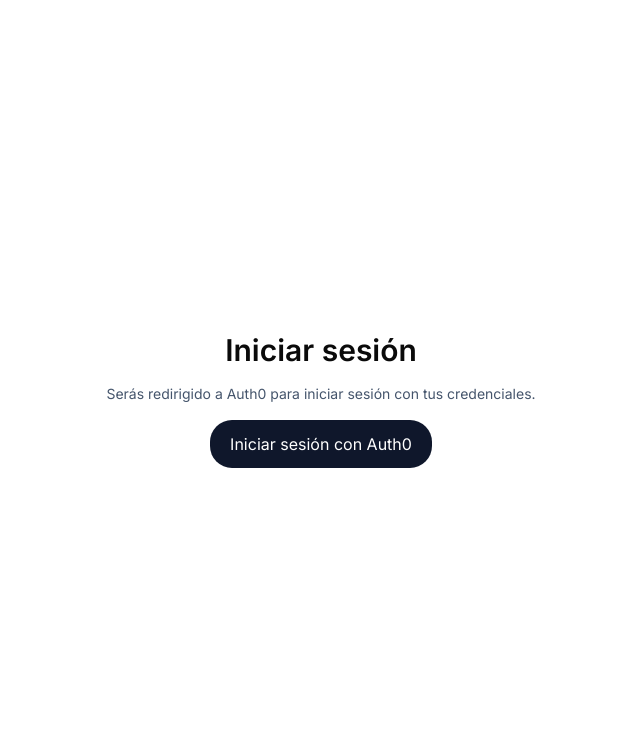
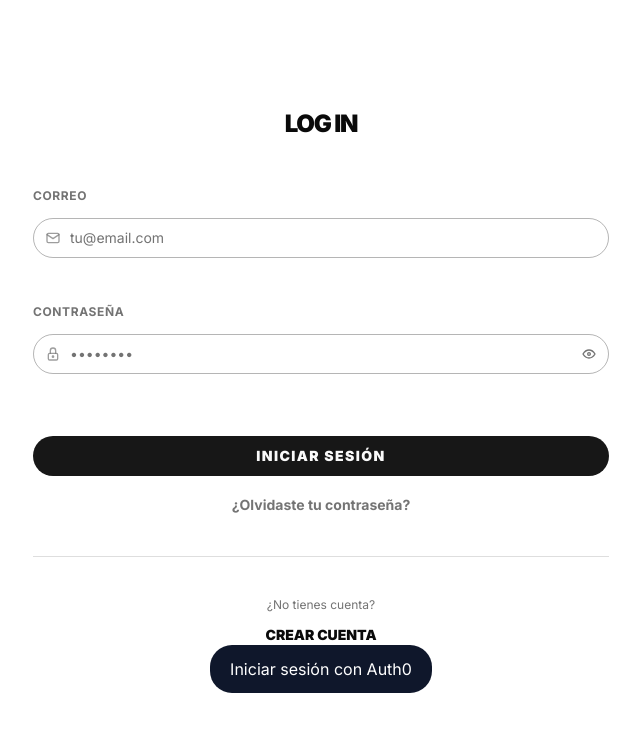
Before and after one commit to IIC3143-Proyecto/Frontend, a Next.js app: page /login in a window 1280 px wide. Shown: the top 732 px of the page, without its empty margins (319-959 px from the left). Built offline with nearby package versions, Linux system fonts and the light colour scheme.

Commit message:
op inicio sesion a0

```diff
--- a/src/app/login/page.tsx
+++ b/src/app/login/page.tsx
@@ -1,15 +1,15 @@
-"use client";
+import { LoginForm } from "@/components/features/auth/login-form"
 
 export default function LoginPage() {
   return (
-    <main className="min-h-screen flex flex-col items-center justify-center gap-4 p-6">
-      <h1 className="text-3xl font-semibold">Iniciar sesión</h1>
-      <p className="max-w-md text-center text-sm text-slate-600">
-        Serás redirigido a Auth0 para iniciar sesión con tus credenciales.
-      </p>
+    <main className="flex min-h-[100dvh] w-full flex-col items-center justify-center bg-background px-10 py-12">
+      <h1 className="mb-12 text-center text-xl sm:text-2xl font-black uppercase tracking-tighter text-foreground">
+        Log in
+      </h1>
+      <LoginForm />
       <a href="/api/auth/login" className="rounded-md bg-slate-900 px-5 py-3 text-white hover:bg-slate-700">
         Iniciar sesión con Auth0
       </a>
     </main>
-  );
+  )
 }
--- a/src/app/page.tsx
+++ b/src/app/page.tsx
@@ -1,16 +1,21 @@
 // Ejemplo rápido para tu page.tsx
 import { Auth0Client } from '@auth0/nextjs-auth0/server';
+import { Link } from 'lucide-react';
 
 export default async function Page() {
   const auth0 = new Auth0Client();
   const session = await auth0.getSession();
 
-  if (!session) return <a href="/api/auth/login">Ingresar</a>;
-
+  if (!session) return (
+    <main className="flex min-h-screen flex-col items-center justify-center p-24">
+      <Link href="/api/auth/login" className="text-black font-black uppercase underline tracking-widest">
+        Ir al Login
+      </Link>
+    </main>)
   return (
     <div>
       <h1>Bienvenido, {session.user.name}</h1>
-      <a href="/api/auth/logout">Cerrar sesión</a>
+      <a href="/login">Cerrar sesión</a>
     </div>
   );
 }
```
